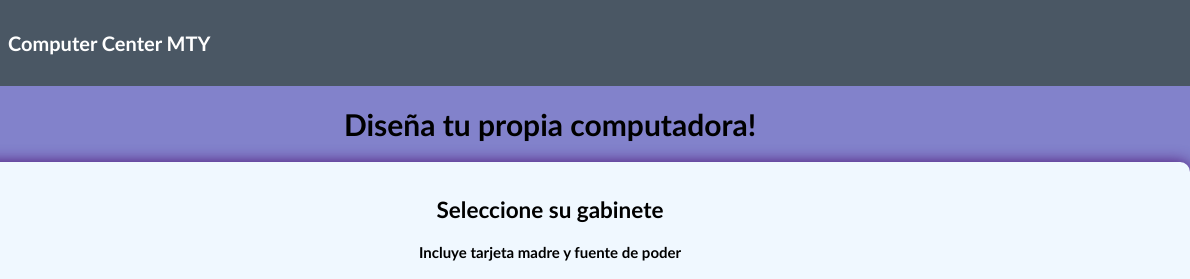
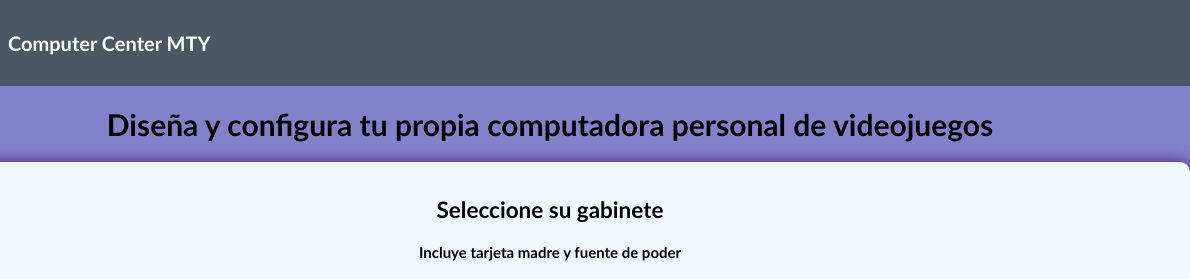
Before and after one commit to JuanGTZ07/arma-tu-computadora, a plain HTML site: page index.html in a window 1280 px wide. Shown: the top 279 px of the page, 90-1280 px from the left. Drawn offline with Linux system fonts and the light colour scheme.

Commit message:
Update index.html

```diff
--- a/index.html
+++ b/index.html
@@ -18,7 +18,7 @@
     </header>
     <div class="body-content">
         <div class="body-title">
-            <h1>Diseña tu propia computadora!</h1>
+            <h1>Diseña y configura tu propia computadora personal de videojuegos</h1>
             <div class="form-container">
                 <form action="" id="formulario">
                     <h2>Seleccione su gabinete</h2>
```
